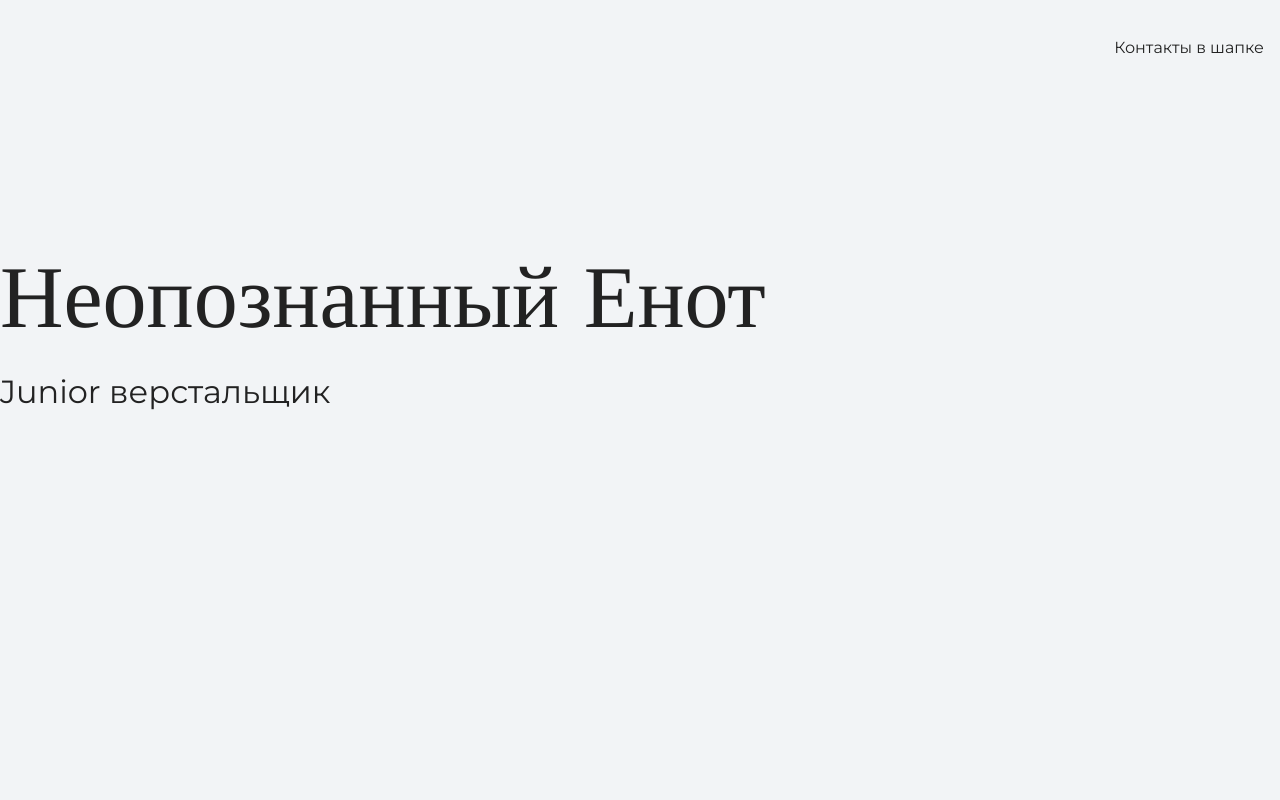
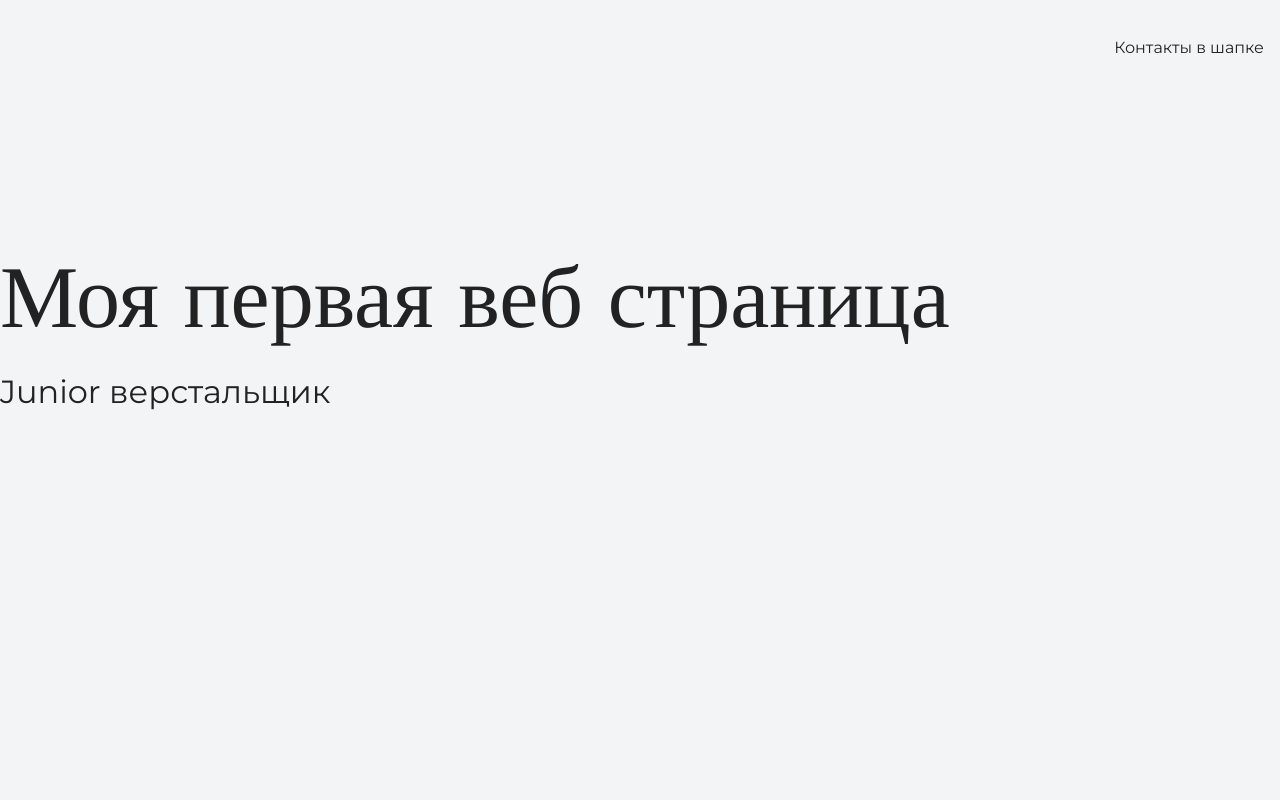
Before and after one commit to kondratiuk-s/my-site, a plain HTML site: page index.html in a window 1280 px wide. Shown: the top 800 px of the page. Drawn offline with nearby package versions, Linux system fonts and the light colour scheme.

Commit message:
change header text

```diff
--- a/index.html
+++ b/index.html
@@ -3,7 +3,7 @@
   <head>
     <meta charset="UTF-8">
     <link rel="stylesheet" href="style.css">
-    <title>Портфолио Junior верстальщика</title>
+    <title>Портфолио</title>
     <link href="https://fonts.googleapis.com/css?family=Montserrat:400,500,700|Old+Standard+TT&display=swap&subset=cyrillic" rel="stylesheet">
   </head>
 
@@ -14,7 +14,7 @@
     </header>
 
     <section class="hero-image">
-      <h1 class="heading">Неопознанный Енот</h1>
+      <h1 class="heading">Моя первая веб страница</h1>
       <p>Junior верстальщик</p>
     </section>
 
```
